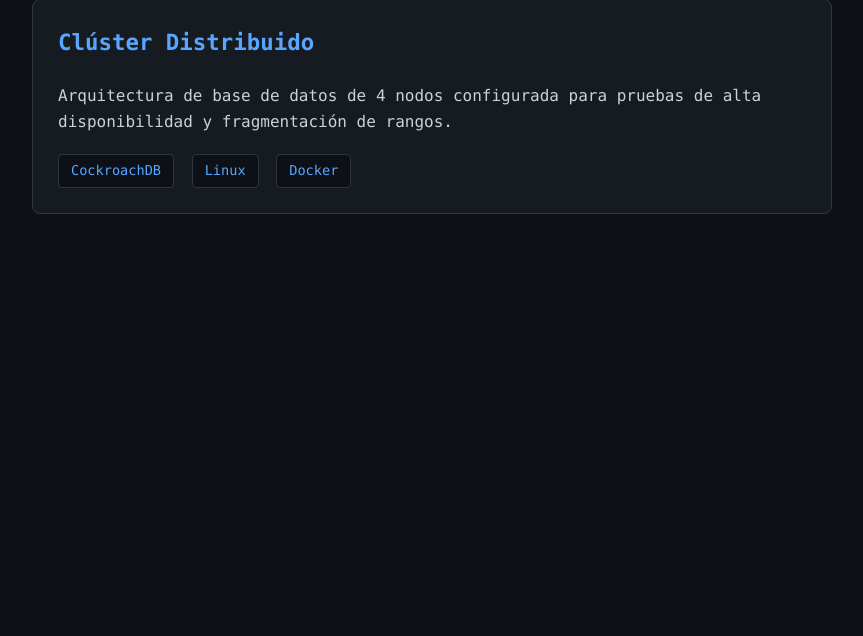
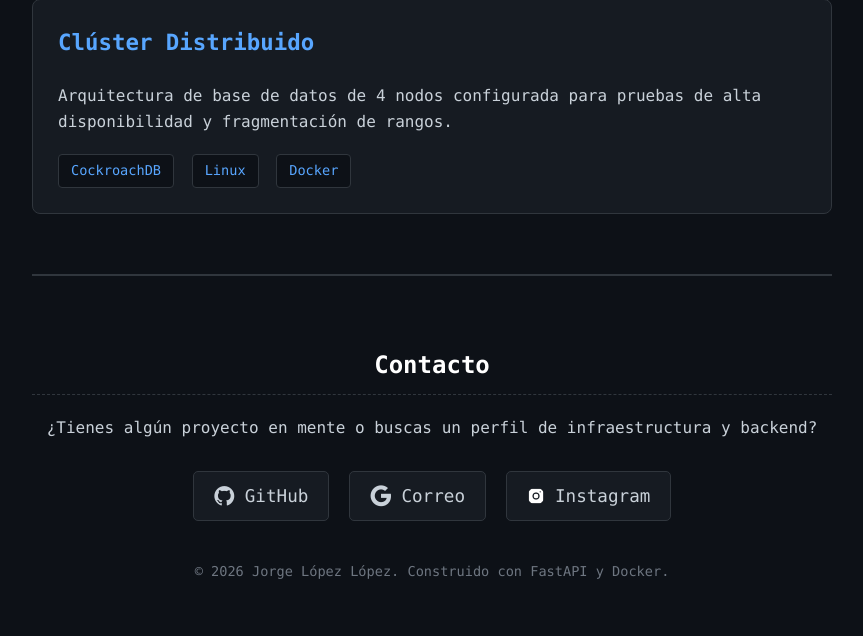
Before and after one commit to JLopezore/JLopezore-portfolio, a FastAPI app: page / in a window 1280 px wide. Shown: the part 1386-2022 px from the top of the page, without its empty margins (208-1071 px from the left). Before the commit the page ends 1600 px from the top, so only its background shows below. Run offline with FastAPI, Linux system fonts and the light colour scheme.

Commit message:
apartado de contacto

```diff
--- a/app/static/style.css
+++ b/app/static/style.css
@@ -143,3 +143,58 @@ h2 {
 .habilidad-item:hover .custom-icon {
     opacity: 1;
 }
+
+/* Estilos para el Footer y Contacto */
+footer {
+    margin-top: 60px;
+    padding-top: 30px;
+    border-top: 2px solid var(--border-color);
+    text-align: center;
+}
+
+.enlaces-contacto {
+    display: flex;
+    justify-content: center;
+    gap: 20px;
+    margin: 30px 0;
+}
+
+.btn-contacto {
+    display: flex;
+    align-items: center;
+    gap: 10px;
+    background: var(--card-bg);
+    color: var(--text-color);
+    padding: 10px 20px;
+    text-decoration: none;
+    border: 1px solid var(--border-color);
+    border-radius: 5px;
+    font-size: 1.1em;
+    transition: all 0.2s ease;
+}
+
+.btn-contacto:hover {
+    background: var(--bg-color);
+    border-color: var(--accent-color);
+    color: var(--accent-color);
+    transform: translateY(-3px);
+}
+
+.btn-contacto i {
+    font-size: 1.2em;
+}
+
+.copyright {
+    margin-top: 40px;
+    font-size: 0.85em;
+    color: #6e7681;
+}
+
+/* Forzar tamaño de iconos de imagen en los botones */
+.btn-contacto .icono-redes {
+    width: 18px;  /* Ancho estricto */
+    height: 18px; /* Alto estricto */
+    object-fit: contain;
+    display: block; /* Evita espacios fantasma debajo de la imagen */
+    margin: 0;
+}
--- a/app/templates/index.html
+++ b/app/templates/index.html
@@ -52,6 +52,27 @@
             </div>
             {% endfor %}
         </section>
+        <footer>
+            <h2>Contacto</h2>
+            <p>¿Tienes algún proyecto en mente o buscas un perfil de infraestructura y backend?</p>
+
+            <div class="enlaces-contacto">
+                <!-- Reemplaza el # con la URL de tu perfil real de GitHub -->
+                <a href="https://github.com/JLopezore" target="_blank" class="btn-contacto">
+                    <i class="devicon-github-original"></i> GitHub
+                </a>
+
+                <!-- Reemplaza el # con tu correo -->
+                <a href="mailto:j.lopezlopez1004@gmail.com" class="btn-contacto">
+                    <i class="devicon-google-plain"></i> Correo
+                </a>
+                <a href="https://instagram.com/jlopezore" target="_blank" class="btn-contacto">
+                    <img src="{{ url_for('static', path='instagram.png') }}" alt="Instagram" class="icono-redes"> Instagram
+                </a>
+            </div>
+
+            <p class="copyright">© 2026 {{ desarrollador }}. Construido con FastAPI y Docker.</p>
+        </footer>
     </div>
 </body>
 </html>
```
Also changed, not shown: app/static/instagram.png (added), 1 other file.
